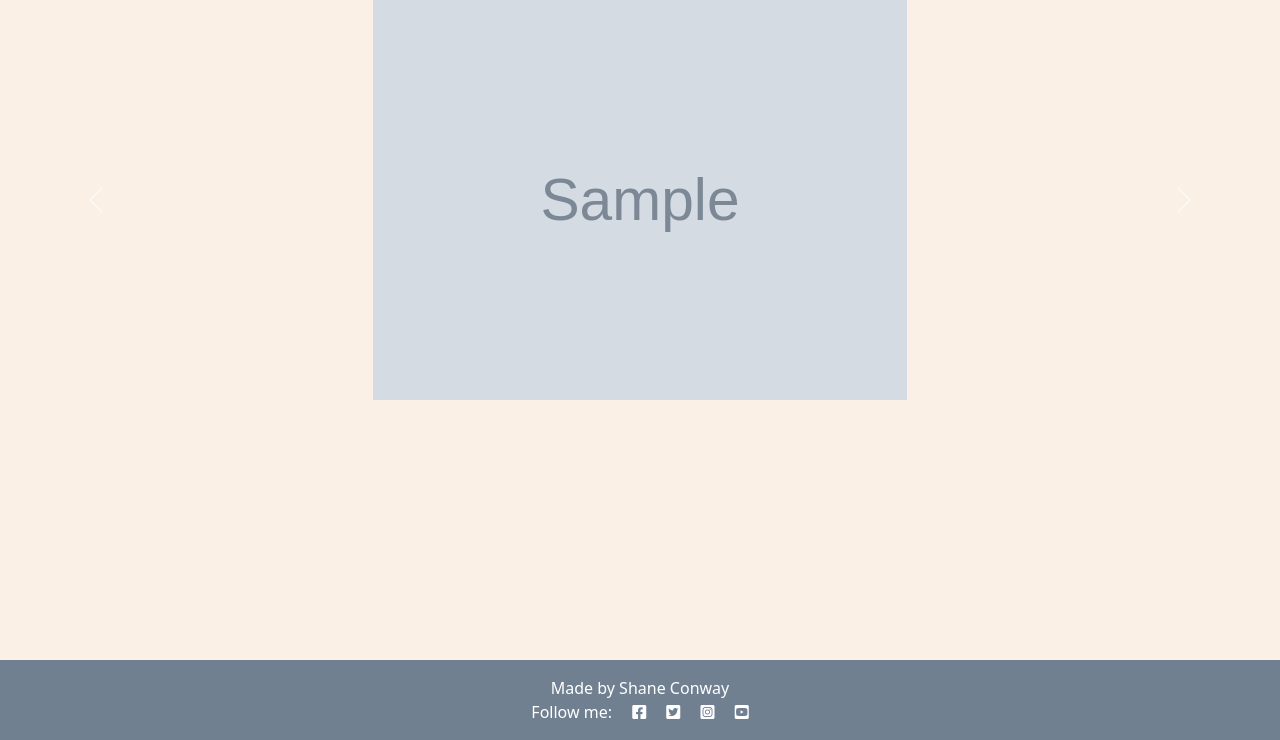
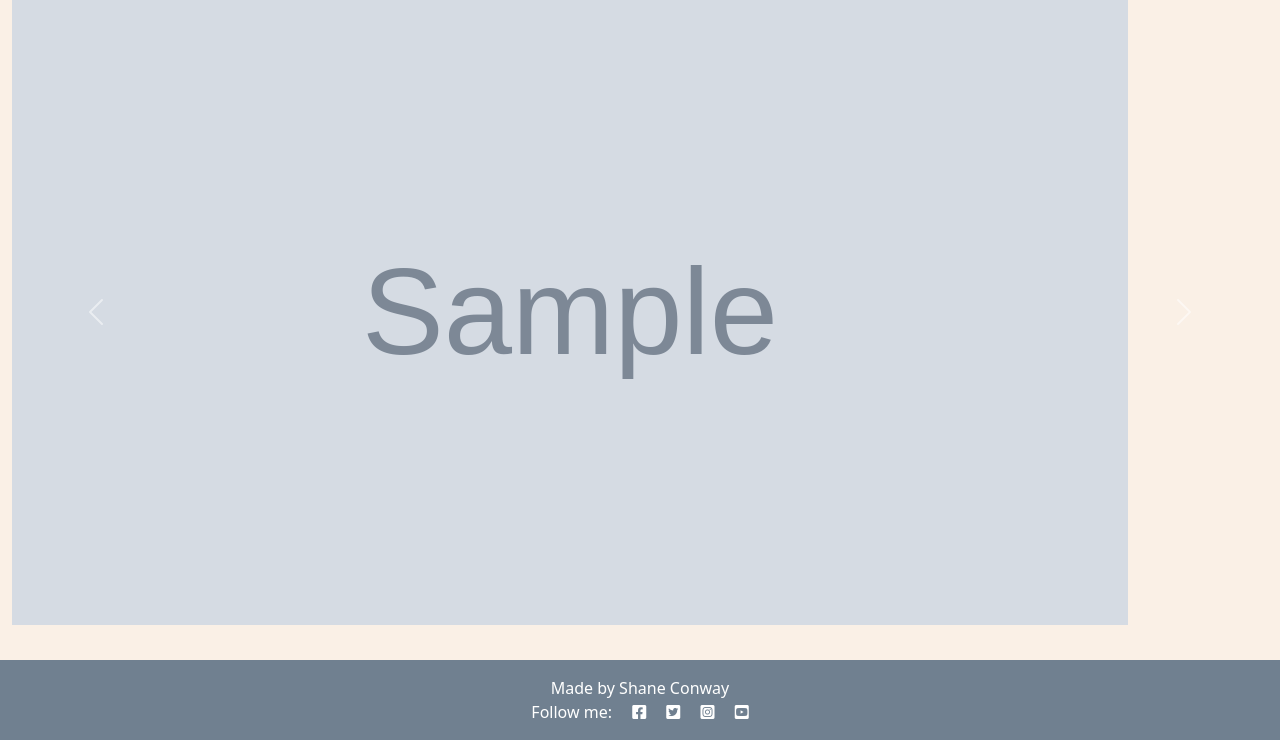
Before and after one commit to ShaneCDev/mgsreviews, a Django app: page / in a window 1280 px wide. Shown: the part 60-800 px from the top of the page. Run offline with Django 3.2, Linux system fonts and the light colour scheme; tables that the repository leaves empty hold one stand-in row (values such as "Sample post"); grey boxes marked "Sample" are stand-in pictures.

Commit message:
added games view, the poster needs to be resized as its too big and the carousel is still buggy but much closer to desired result

```diff
--- a/movies/models.py
+++ b/movies/models.py
@@ -8,6 +8,7 @@ class Movie(models.Model):
     description = models.TextField(max_length=3000)
     poster = models.FileField(upload_to='')
     director = models.CharField(max_length=50)
+    carousel_image = models.FileField(upload_to='', null=True)
 
     def __str__(self):
         return self.title
@@ -19,6 +20,7 @@ class Game(models.Model):
     poster = models.FileField(upload_to='')
     developer = models.CharField(max_length=50)
     publisher = models.CharField(max_length=50)
+    carousel_image = models.FileField(upload_to='', null=True)
 
     def __str__(self):
         return self.title
@@ -28,6 +30,7 @@ class Show(models.Model):
     title = models.CharField(max_length=50)
     description = models.CharField(max_length=50)
     poster = models.FileField(upload_to='')
+    carousel_image = models.FileField(upload_to='', null=True)
 
     def __str__(self):
         return self.title
--- a/movies/urls.py
+++ b/movies/urls.py
@@ -3,5 +3,6 @@ from . import views
 
 urlpatterns = [
     path('', views.home, name='home'),
-    path('movies', views.movies, name='movies')
+    path('movies', views.movies, name='movies'),
+    path('games', views.games, name='games')
 ]
--- a/movies/views.py
+++ b/movies/views.py
@@ -16,3 +16,11 @@ def movies(request):
         'movies': movies
     }
     return render(request, 'movies.html', context)
+
+
+def games(request):
+    games = Game.objects.all()
+    context = {
+        'games': games
+    }
+    return render(request, 'games.html', context)
--- a/static/css/style.css
+++ b/static/css/style.css
@@ -21,10 +21,37 @@ body {
 }
 
 .poster {
-    width: 800px;
+    width: 320px;
+    height: 625px;
+    object-fit: cover;
+}
+
+/* .carousel-item {
     height: 400px;
-    object-fit: contain;
-}
+    width: 100%;
+    text-align: center;
+} */
+
+/* #moviesCarousel, .carousel-item img {
+    object-fit: cover;
+    object-position: center;
+    height: 100vh;
+    overflow: hidden;
+} */
+
+/* .carousel-item img {
+    position: absolute;
+    top: 0;
+    left: 0;
+    min-height: 300px;
+} */
+
+/* .d-block, .w-100 {
+    width: 100%;
+    height: 550px;
+    object-fit: cover;
+    object-position: 50% 50%;
+} */
 
 footer {
     background-color: #708090;
--- a/templates/index.html
+++ b/templates/index.html
@@ -4,8 +4,8 @@
 <div id="moviesCarousel" class="carousel slide" data-bs-ride="carousel">
   <div class="carousel-inner">
     {% for movie in movies %}
-      <div class="carousel-item {% if forloop.first %} active {% endif %}">
-        <img src="{{ movie.poster.url }}" class="d-block w-100 poster" alt="...">
+    <div class="container carousel-item {% if forloop.first %} active {% endif %}">
+      <img src="{{ movie.carousel_image.url }}" class="d-block w-100 poster" alt="...">
     </div>
     {% endfor %}
   </div>
@@ -18,6 +18,5 @@
     <span class="carousel-control-next-icon" aria-hidden="true"></span>
     <span class="visually-hidden">Next</span>
   </button>
-
 </div>
 {% endblock %}
--- a/templates/movies.html
+++ b/templates/movies.html
@@ -27,9 +27,6 @@
                     {{ movie.description }}
                 </p>
             </div>
-            <div class="col-md-5">
-                <img src="{{ movie.poster.url }}" alt="{{ movie.title }}" class="featurette-image image-responsive">
-            </div>
         {% endif %}
     </div>
 
```
Also changed, not shown: templates/games.html (added, +30 -0 lines), movies/migrations/0004_auto_20230221_1720.py (added). Lines whose indentation alone changed are shown as unchanged.
